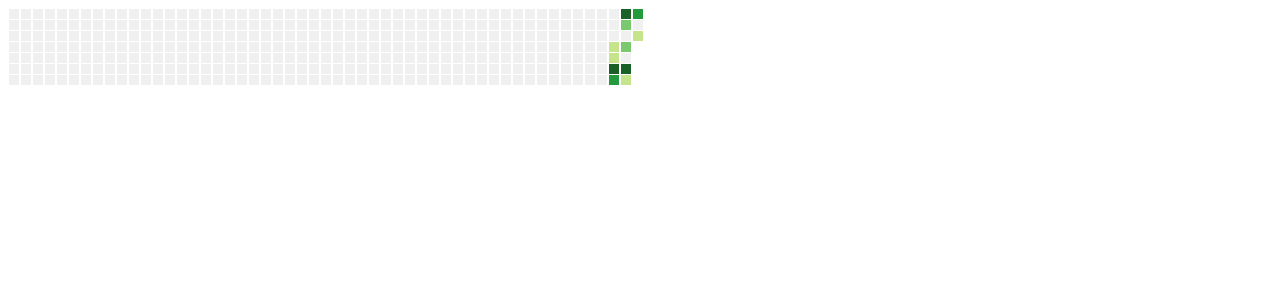
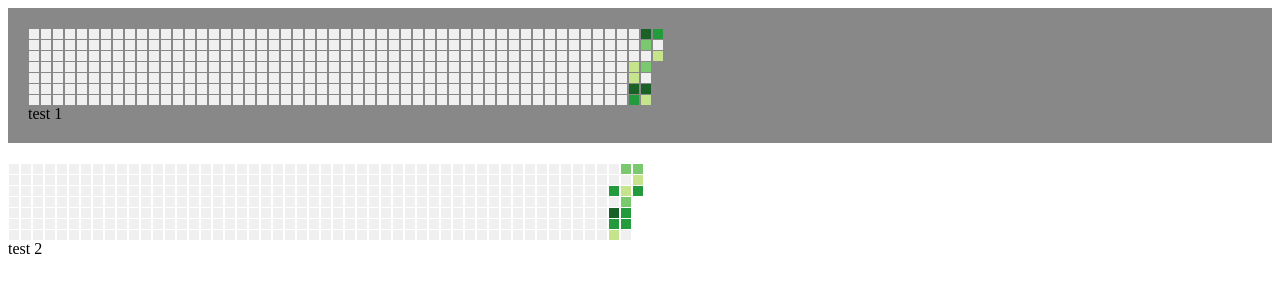
Before and after one commit to gungungggun/vue-github-lawn, a Vue app: page / in a window 1280 px wide. Shown: the top 300 px of the page. Built offline with nearby package versions, Linux system fonts and the light colour scheme.

Commit message:
改良中

```diff
--- a/src/App.vue
+++ b/src/App.vue
@@ -1,6 +1,13 @@
 <template>
   <div id="app">
-    <github-lawn :data="data"></github-lawn>
+    <div id="g1">
+      <github-lawn :data="data"></github-lawn>
+      <div>test 1</div>
+    </div>
+    <div id="g2">
+      <github-lawn :data="data2"></github-lawn>
+      <div>test 2</div>
+    </div>
   </div>
 </template>
 
@@ -13,6 +20,9 @@ export default {
     return {
       data: [
         1, 0, 6, 1, 8, 0, 4, 0, 3, 11, 5, 10, 1, 2
+      ],
+      data2: [
+        6, 2, 4, 0, 5, 5, 3, 2, 0, 3, 1, 7, 11, 0, 5
       ]
     }
   },
@@ -21,3 +31,11 @@ export default {
   }
 }
 </script>
+
+<style>
+#g1{
+  background:#888;
+  padding:20px;
+  margin-bottom:20px;
+}
+</style>
--- a/src/components/GithubLawn.vue
+++ b/src/components/GithubLawn.vue
@@ -134,8 +134,11 @@ export default {
 </script>
 
 <style scoped>
-.github-lawn {
+.github-lawn:after {
+  content:"";
+  display:block;
   clear:both;
+  visibility:hidden;
 }
 .github-lawn ul {
   list-style:none;
```
Also changed, not shown: 1 other file (tests, documents, lock files or other folders).
